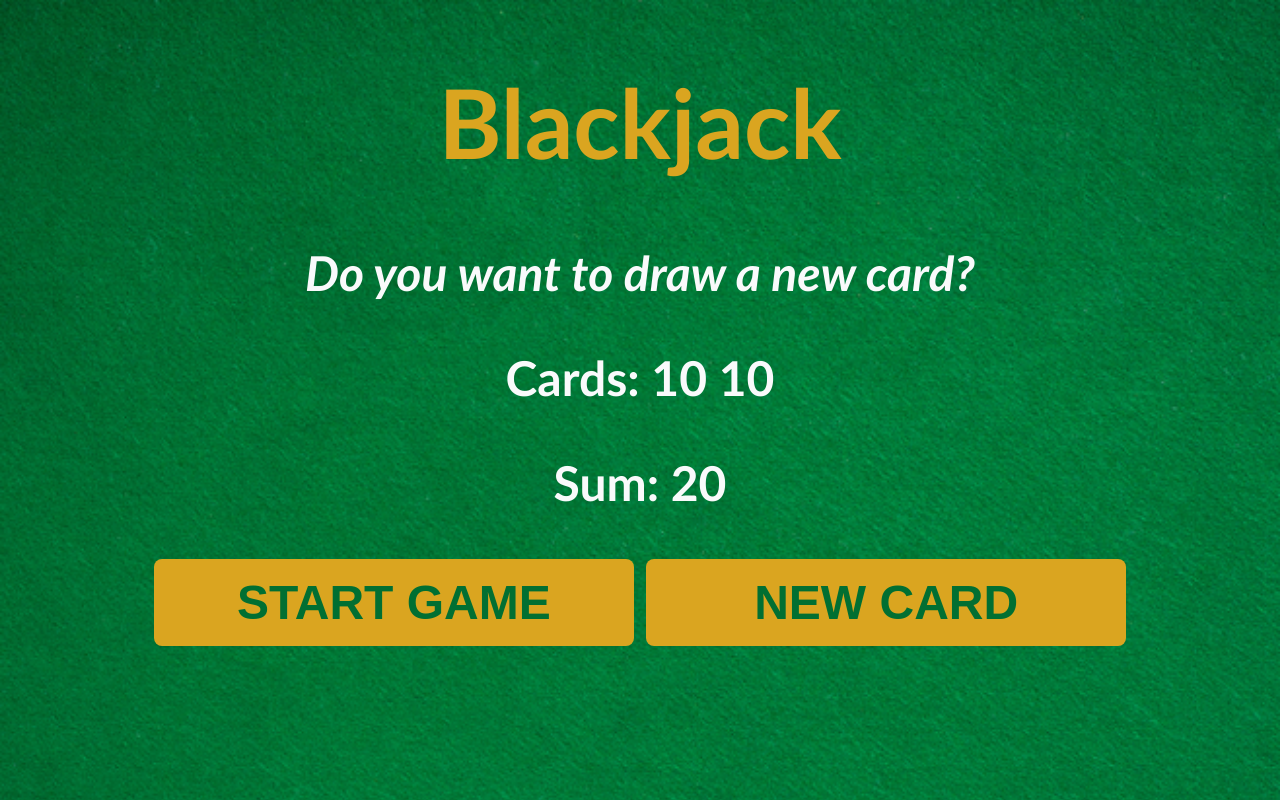
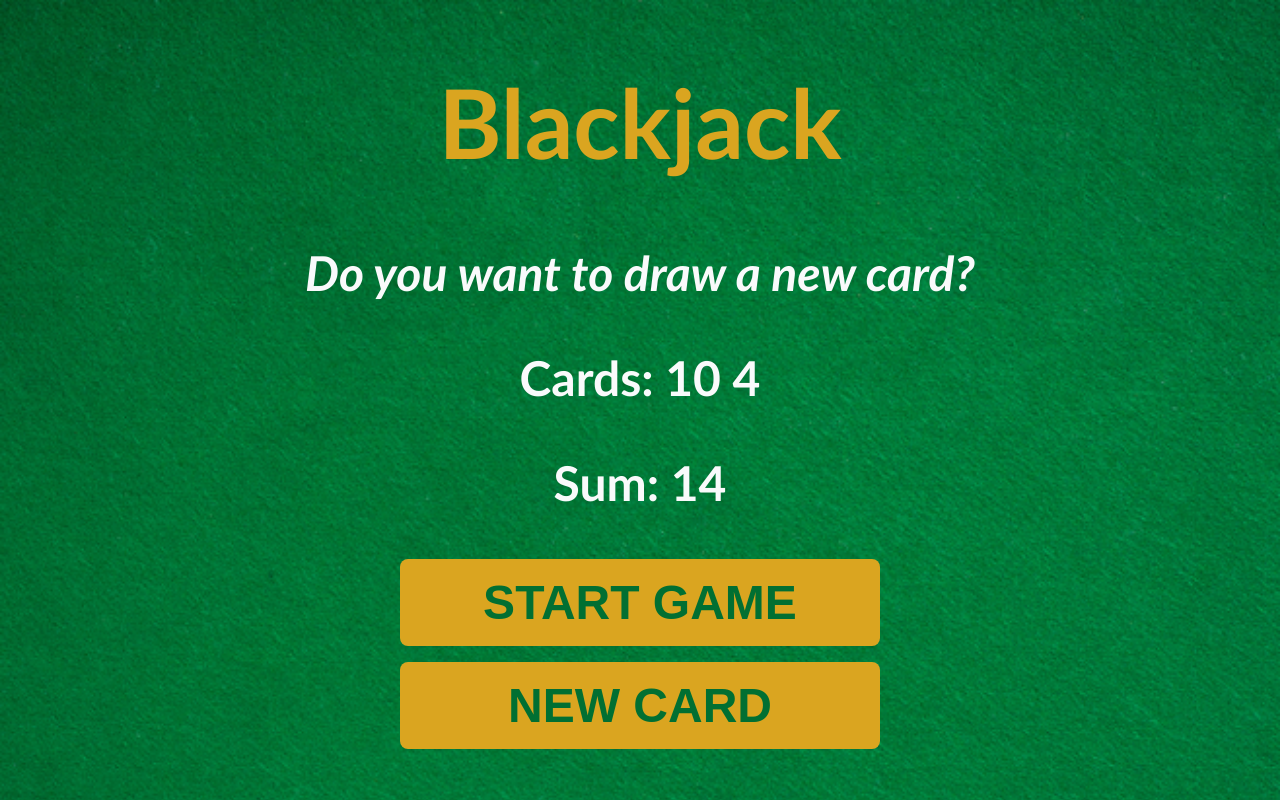
Before and after one commit to xamdp/blackjack, a plain HTML site: page index.html in a window 1280 px wide. Both pictures are taken after a click on the button "START GAME". Drawn offline with Linux system fonts and the light colour scheme.

Commit message:
Add initial newCard function
Adds new card and calls startGame function.

```diff
--- a/index.css
+++ b/index.css
@@ -34,3 +34,10 @@ button {
 	font-weight: 900;
 	border: none;
 }
+
+.game-btns {
+	display: flex;
+	flex-direction: column;
+	align-items: center;
+	gap: 1rem;
+}
--- a/index.html
+++ b/index.html
@@ -8,11 +8,13 @@
   </head>
   <body>
     <h1>Blackjack</h1>
-		<p id="message-el">Want to play a round?</p>
-		<p id="cards-el">Cards: </p>
-		<p id="sum-el">Sum: </p>
-		<button onclick="startGame()">START GAME</button>
-		<button onclick="newCard()">NEW CARD</button>
+    <p id="message-el">Want to play a round?</p>
+    <p id="cards-el">Cards:</p>
+    <p id="sum-el">Sum:</p>
+    <div class="game-btns">
+      <button onclick="startGame()">START GAME</button>
+      <button onclick="newCard()">NEW CARD</button>
+    </div>
 
     <script src="index.js"></script>
   </body>
--- a/index.js
+++ b/index.js
@@ -7,12 +7,14 @@ let message = "";
 let hasBlackJack = false;
 let isAlive = true;
 let firstCard = 10
-let secondCard = 10
+let secondCard = 4
 let sum = firstCard + secondCard;
 
 function newCard() {
 	console.log("Drawing new card from the deck.")
-
+	let card = 7
+	sum += card
+	startGame()
 }
 
 function startGame() {
@@ -21,7 +23,7 @@ function startGame() {
 	if (sum <= 20) {
 		message = "Do you want to draw a new card?";
 	} else if (sum === 21) {
-		message = "Wohoo! You've got Blackjack!";
+		message = "You've got Blackjack!";
 		hasBlackJack = true;
 	} else {
 		message = "You're out of the game!";
@@ -29,4 +31,5 @@ function startGame() {
 	}
 
 	messageEl.textContent = message
+	console.log(sum)
 }
```
